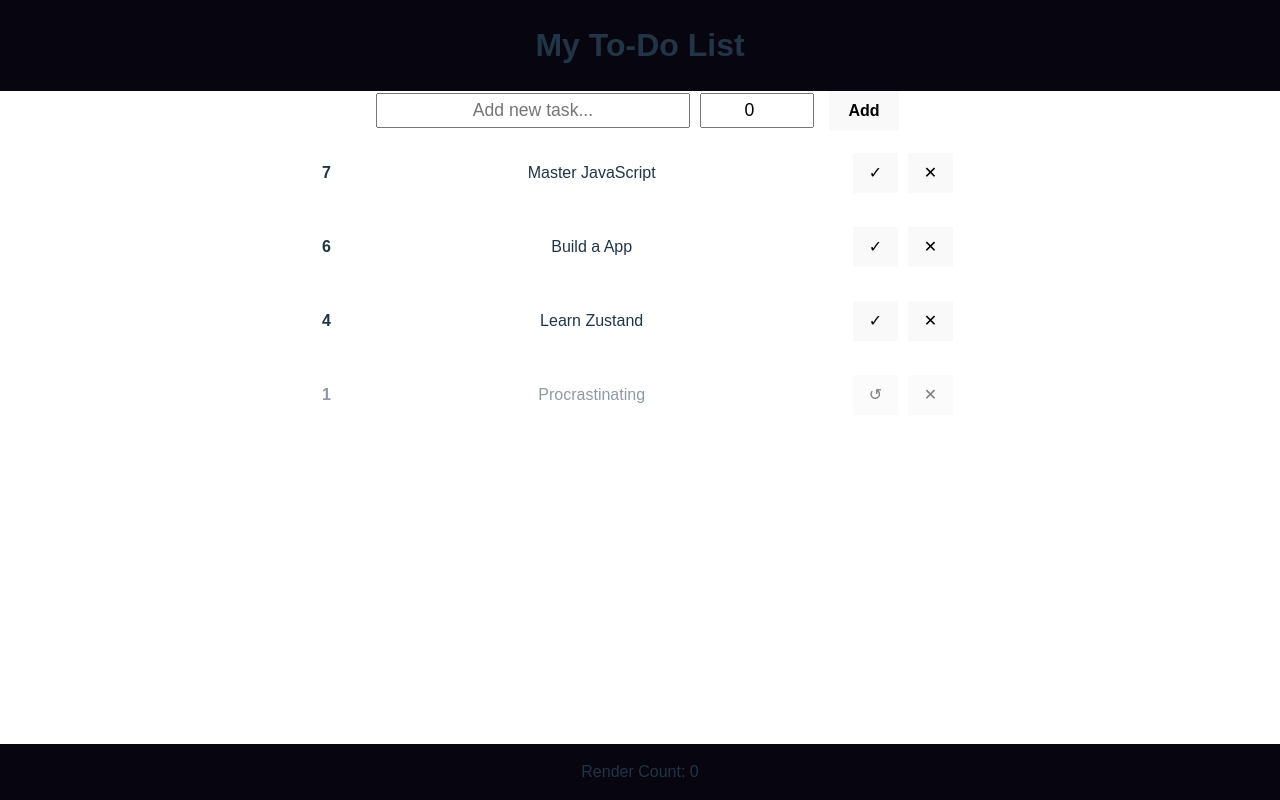
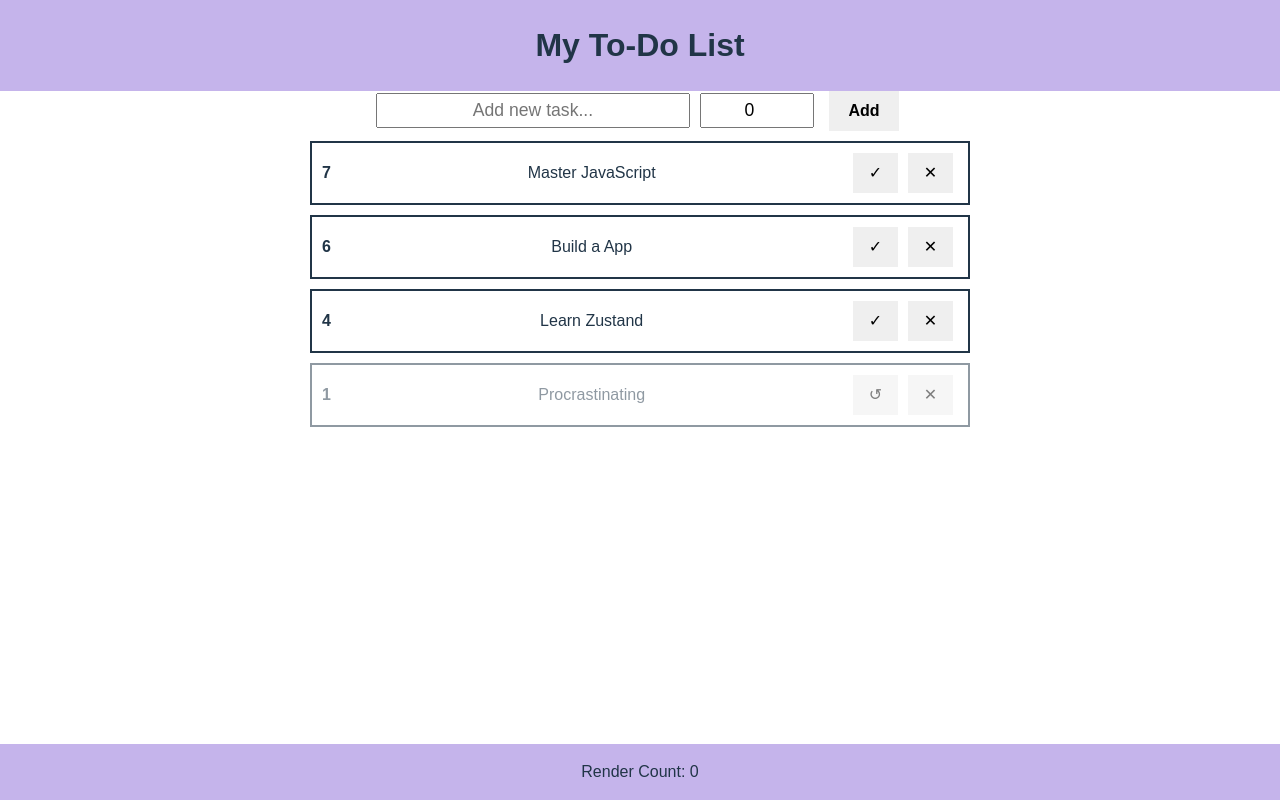
Before and after one commit to ReeveWorks/react-todolist2, a React (Vite) app: page / in a window 1280 px wide. Built offline with nearby package versions, Linux system fonts and the light colour scheme.

Commit message:
v3.1 Style Update

```diff
--- a/src/App.jsx
+++ b/src/App.jsx
@@ -1,9 +1,10 @@
-import { useState } from 'react'
+import './styles/global.css'
 import './styles/app.css'
 import Header from './components/header.jsx'
 import TodoList from './components/todolist.jsx'
 import Footer from './components/footer.jsx'
 import { TasksProvider } from './contexts/tasksContext.jsx'
+import { useState } from 'react'
 
 function App() {
   const [count, setCount] = useState(0)
--- a/src/components/footer.jsx
+++ b/src/components/footer.jsx
@@ -1,3 +1,4 @@
+import '../styles/global.css'
 import { useEffect, useRef, useContext } from "react";
 import { TasksContext } from '../contexts/tasksContext.jsx';
 import { useTodosStore } from '../store/todoItems.jsx';
--- a/src/components/header.jsx
+++ b/src/components/header.jsx
@@ -1,3 +1,5 @@
+import '../styles/global.css'
+
 function header() {
 
   return (
--- a/src/components/todolist.jsx
+++ b/src/components/todolist.jsx
@@ -1,3 +1,4 @@
+import '../styles/global.css'
 import '../styles/todolist.css'
 import { useState, useContext } from 'react';
 // import { TasksContext } from '../contexts/tasksContext.jsx';
--- a/src/styles/app.css
+++ b/src/styles/app.css
@@ -2,7 +2,6 @@ html, body, #root {
     height: 100%;
     margin: 0px;
     padding: 0px;
-  --secondary-color: rgb(7, 5, 15);
 }
 
 .ctr-app{
--- /dev/null
+++ b/src/styles/global.css
@@ -0,0 +1,17 @@
+:root {
+  --text-color: rgba(255, 255, 255, 0.87);
+  --main-color: rgba(255, 255, 255, 0.87);
+  --background-color: rgb(36, 36, 36);
+  --secondary-color: rgb(15, 13, 20);
+  --hover-color: rgb(116, 123, 255);
+}
+
+@media (prefers-color-scheme: light) {
+  :root {
+    --text-color: rgba(255, 255, 255, 0.87);
+    --main-color: rgb(33, 53, 71);
+    --background-color: rgb(255, 255, 255);
+    --secondary-color: rgb(197, 180, 235);
+    --hover-color: rgb(116, 123, 255);
+  }
+}
--- a/src/styles/index.css
+++ b/src/styles/index.css
@@ -4,13 +4,8 @@
   font-weight: 400;
 
   color-scheme: light dark;
-  color: rgba(255, 255, 255, 0.87);
+  color: var(--main-color);
   background-color: var(--background-color);
-
-  --text-color: rgba(255, 255, 255, 0.87);
-  --main-color: rgba(255, 255, 255, 0.87);
-  --background-color: rgb(36, 36, 36);;
-  --secondary-color: rgba(255, 255, 255, 0.6);
 
   margin: 0px;
   padding: 0px;
@@ -21,7 +16,7 @@
   -moz-osx-font-smoothing: grayscale;
 }
 
-@media (prefers-color-scheme: light) {
+/* @media (prefers-color-scheme: light) {
   :root {
     color: #213547;
     background-color: #ffffff;
@@ -32,4 +27,4 @@
   button {
     background-color: #f9f9f9;
   }
-}
+} */
--- a/src/styles/todolist.css
+++ b/src/styles/todolist.css
@@ -1,3 +1,7 @@
+:root{
+  color: var(--main-color);
+  background-color: var(--background-color);
+}
 
 li {
     list-style: none;
@@ -77,7 +81,7 @@ ol li{
   display: flex;
   justify-content: center;
   align-items: center;
-  border: 2px solid white;
+  border: 2px solid var(--main-color);
 }
 
 .lst-tasks{
```
